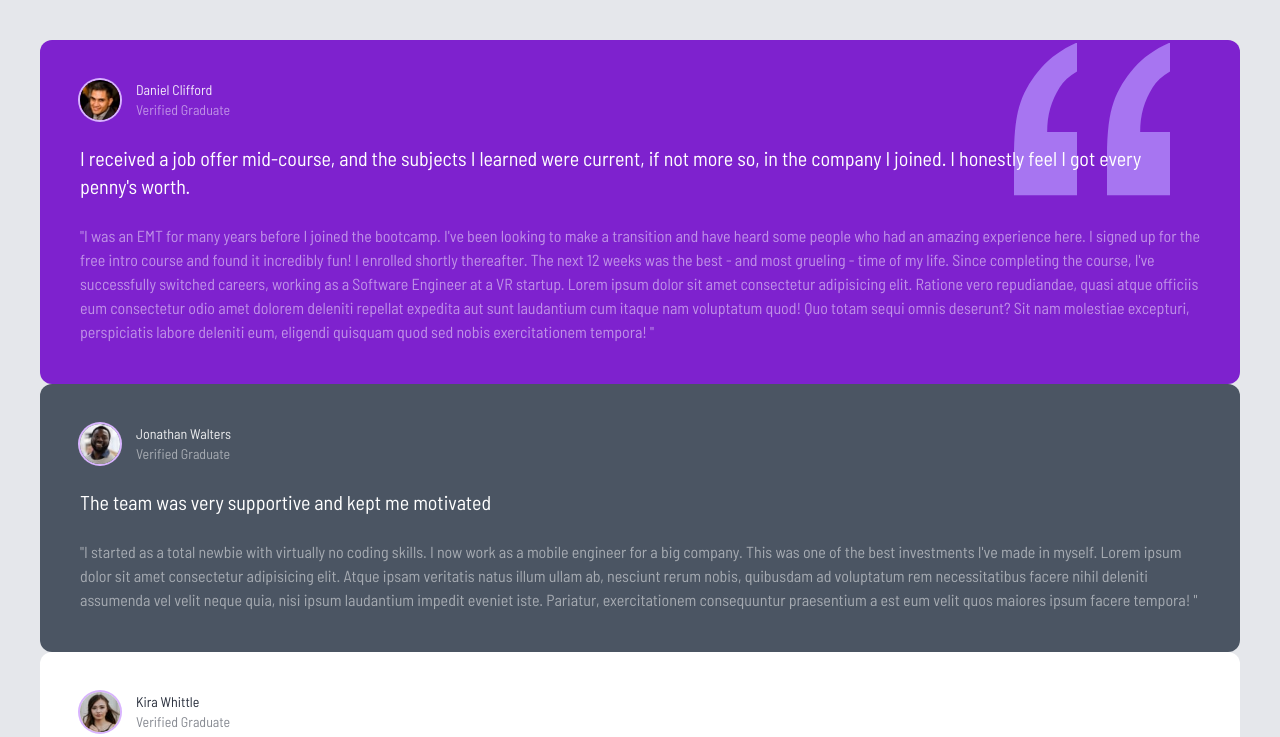
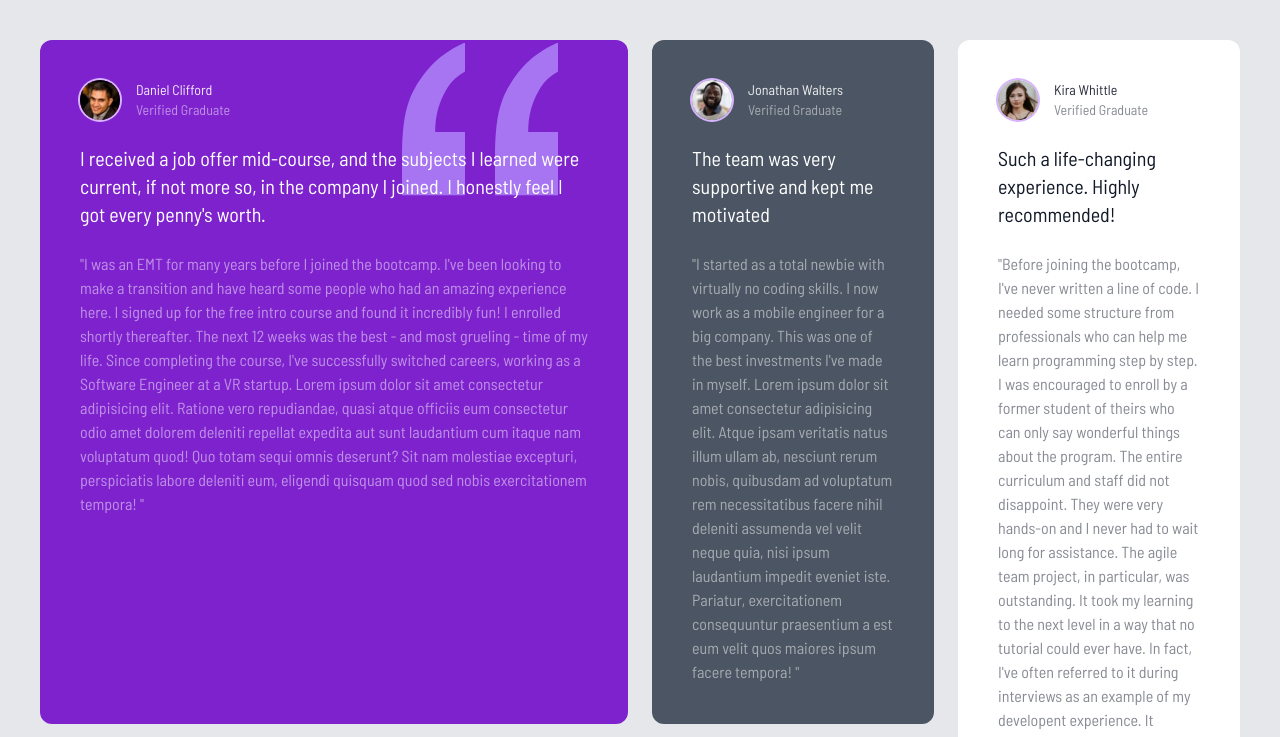
Before and after one commit to MichaelFrieze/testimonial-grid-tailwind, a website: page index.html in a window 1280 px wide. Shown: the top 737 px of the page. Drawn offline with Linux system fonts and the light colour scheme.

Commit message:
added grid classes

```diff
--- a/index.html
+++ b/index.html
@@ -17,7 +17,9 @@
     <!-- Global Container -->
     <div class="container mx-auto max-w-7xl p-2 md:p-10">
       <!-- Grid Container -->
-      <div class="text-white">
+      <div
+        class="grid gap-6 grid-cols-1 text-white md:grid-cols-4 md:grid-rows-2"
+      >
         <!-- Box 1 -->
         <div class="relative p-10 rounded-xl bg-purple-700 md:col-span-2">
           <!-- Quotes Image -->
@@ -237,3 +239,4 @@
     </div>
   </body>
 </html>
+`
```
Also changed, not shown: css/style.css.
